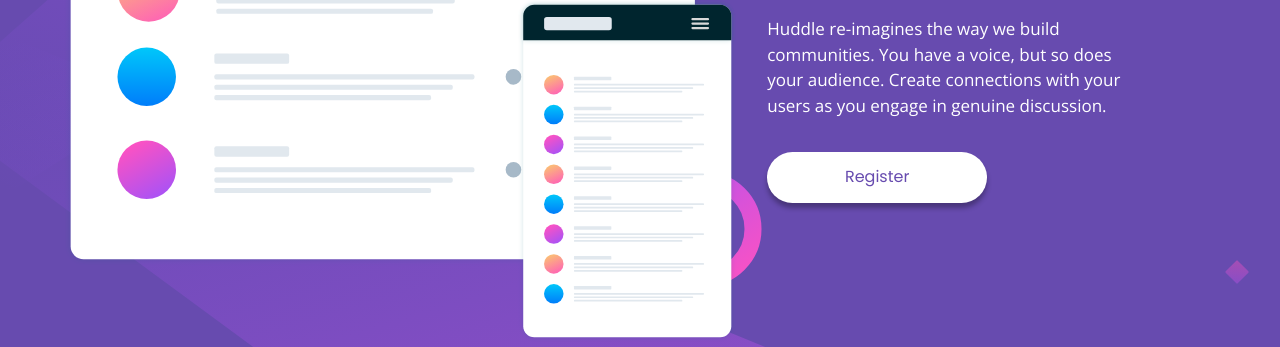
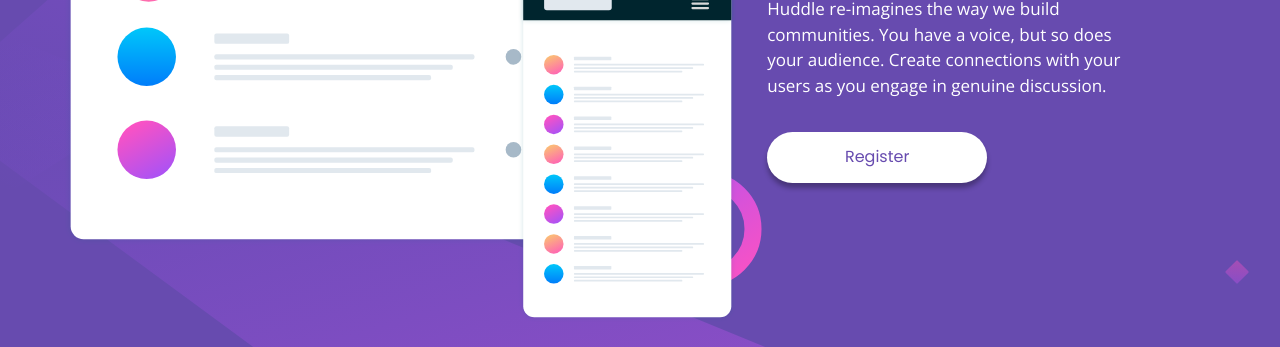
Before and after one commit to robinjmm/huddle-landing-page, a website: page index.html in a window 1280 px wide. Shown: the part 334-681 px from the top of the page. Drawn offline with nearby package versions, Linux system fonts and the light colour scheme; files that its build step writes are made by us from their sources.

Commit message:
Fix layout issue for main content

```diff
--- a/scss/layouts/_media-queries.scss
+++ b/scss/layouts/_media-queries.scss
@@ -12,7 +12,7 @@
 
     .container--flex {
         width: 90%;
-        margin: rem(120px) auto 0;
+        margin: rem(100px) auto 0;
         display: flex;
         gap: rem(30px);
         justify-content: center;
```
